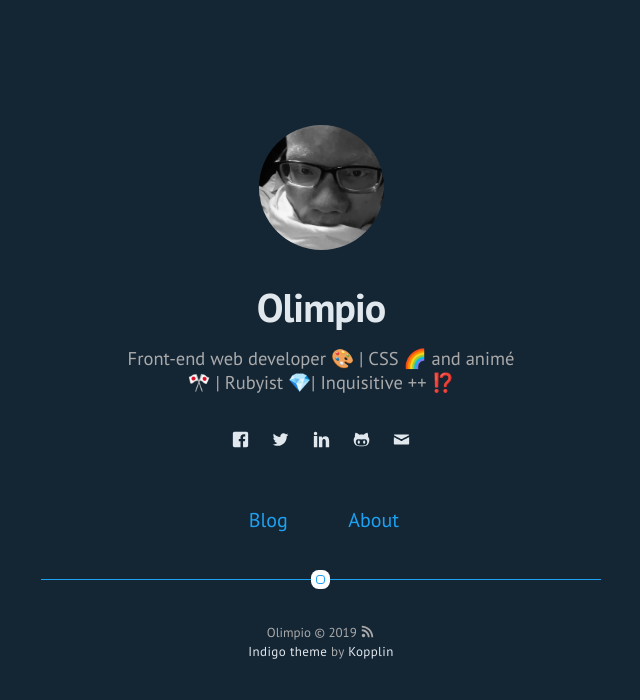
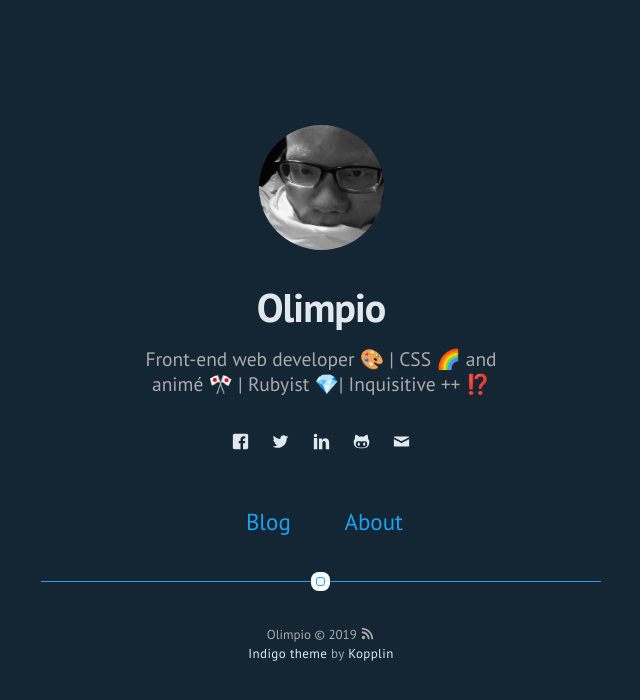
Before and after one commit to rnrnshn/0limpi0.github.io, a Jekyll site: the page built from index.html, in a window 1280 px wide. Shown: the top 700 px of the page, without its empty margins (319-959 px from the left). Built offline with Jekyll 4.4.1, drawn with Linux system fonts in a browser that asks for light colours.

Commit message:
change font-size on nav

```diff
--- a/_sass/components/header.sass
+++ b/_sass/components/header.sass
@@ -22,7 +22,7 @@
         margin: 0 0 13px
 
     > .description
-        font-size: 1.85rem
+        font-size: 1.95rem
         font-weight: 300
         font-style: normal
         color: $gama
--- a/_sass/components/nav.sass
+++ b/_sass/components/nav.sass
@@ -11,7 +11,7 @@
         > .item > .link
             display: inline-block
             font-weight: 300
-            font-size: 1.4rem
+            font-size: 1.8rem
             padding: 20px 10px
             text-decoration: none
 
@@ -24,7 +24,7 @@
         padding: 0 13px 0
 
         > .item > .link
-            font-size: 1.4rem
+            font-size: 1.8rem
             padding: 20px 10px
 
 .nav-home
@@ -35,7 +35,7 @@
         padding: 0
 
         > .item > .link
-            font-size: 2rem
+            font-size: 2.3rem
             padding: 7px 15px
             margin: 0
             border-radius: 4%
```
